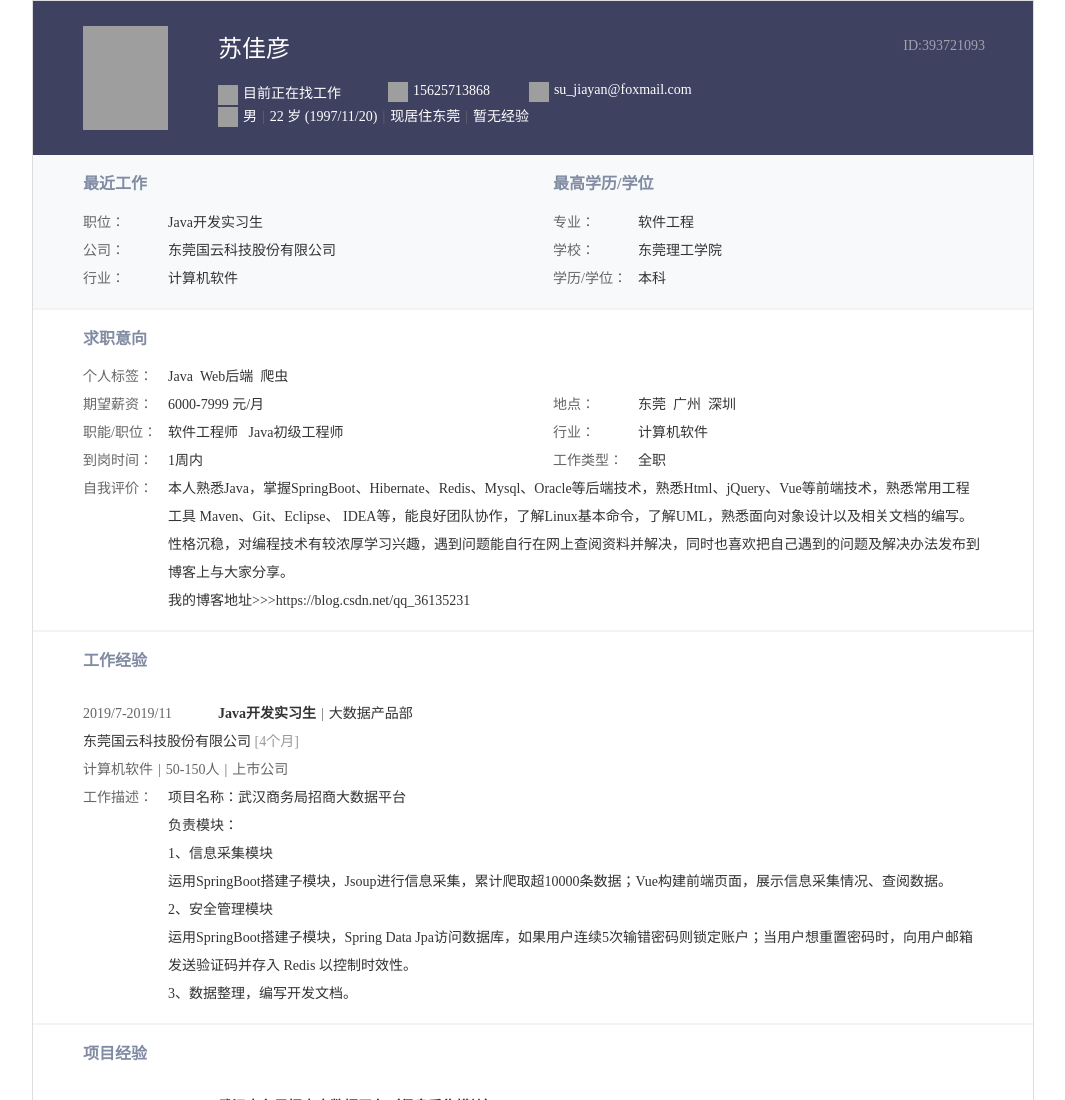
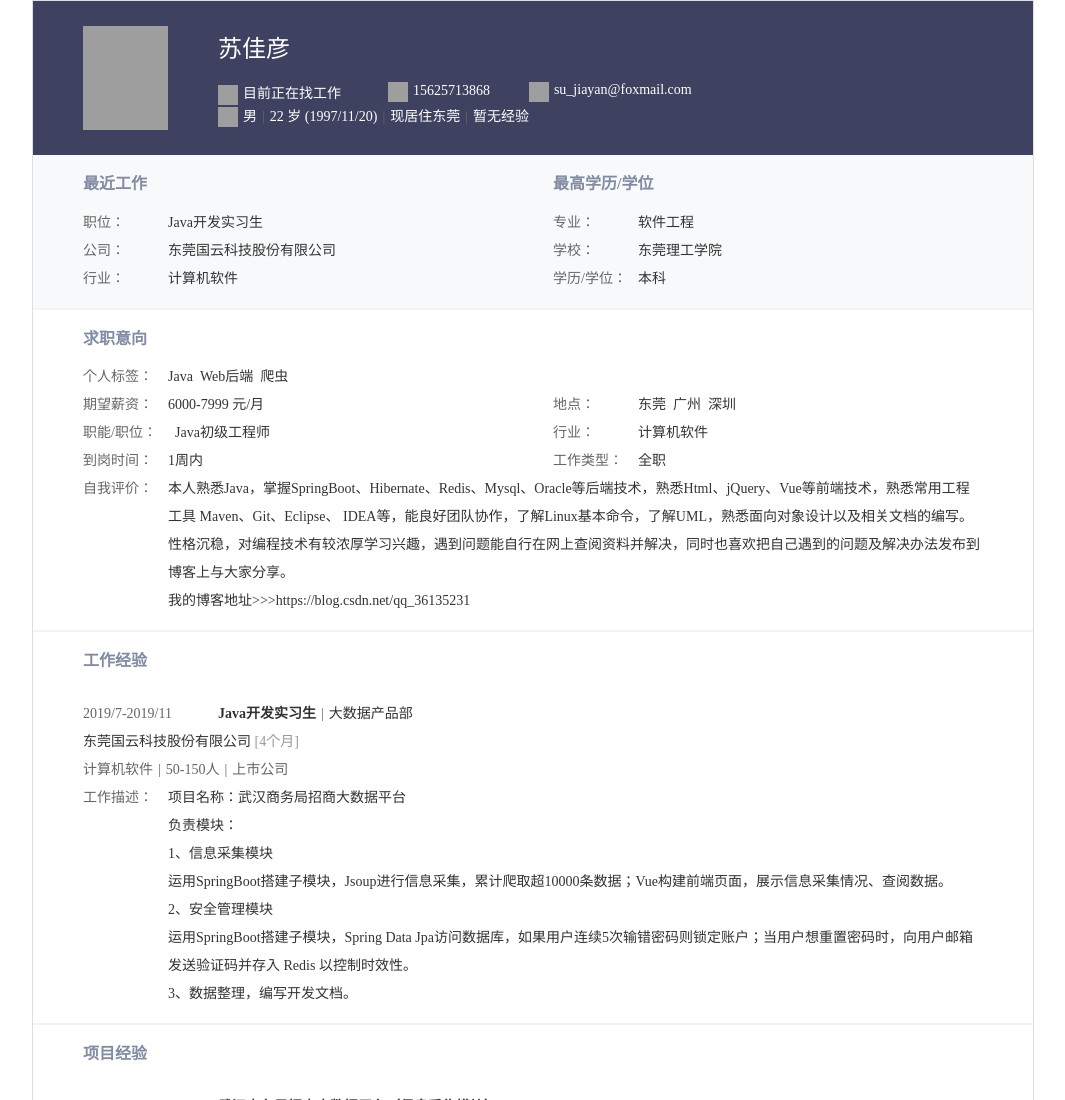
Before and after one commit to susimian/susimian.github.io, a plain HTML site: page index.html in a window 1280 px wide. Shown: the top 1100 px of the page, without its empty margins (107-1172 px from the left). Drawn offline with Linux system fonts and the light colour scheme; grey boxes are pictures that could not be loaded.

Commit message:
Update index.html

```diff
--- a/index.html
+++ b/index.html
@@ -93,7 +93,6 @@
                                     <tbody>
                                         <tr>
                                             <td colspan="2" class="name">苏佳彦</td>
-                                                <td align="right" class="icard">ID:393721093</td>
                                         </tr>
                                         <tr>
                                             <td valign="top">
@@ -262,7 +261,7 @@
                                                             <tr>
                                                                 <td valign="top" class="keys">职能/职位：</td>
                                                                 <td valign="top" class="txt2">
-                                                                                                                                                                                                                        <span class="tag">软件工程师</span>
+
                                                                                                                                                 <span class="tag">&nbsp;&nbsp;Java初级工程师</span>
                                                                                                                                     </td>
                                                             </tr>
```
